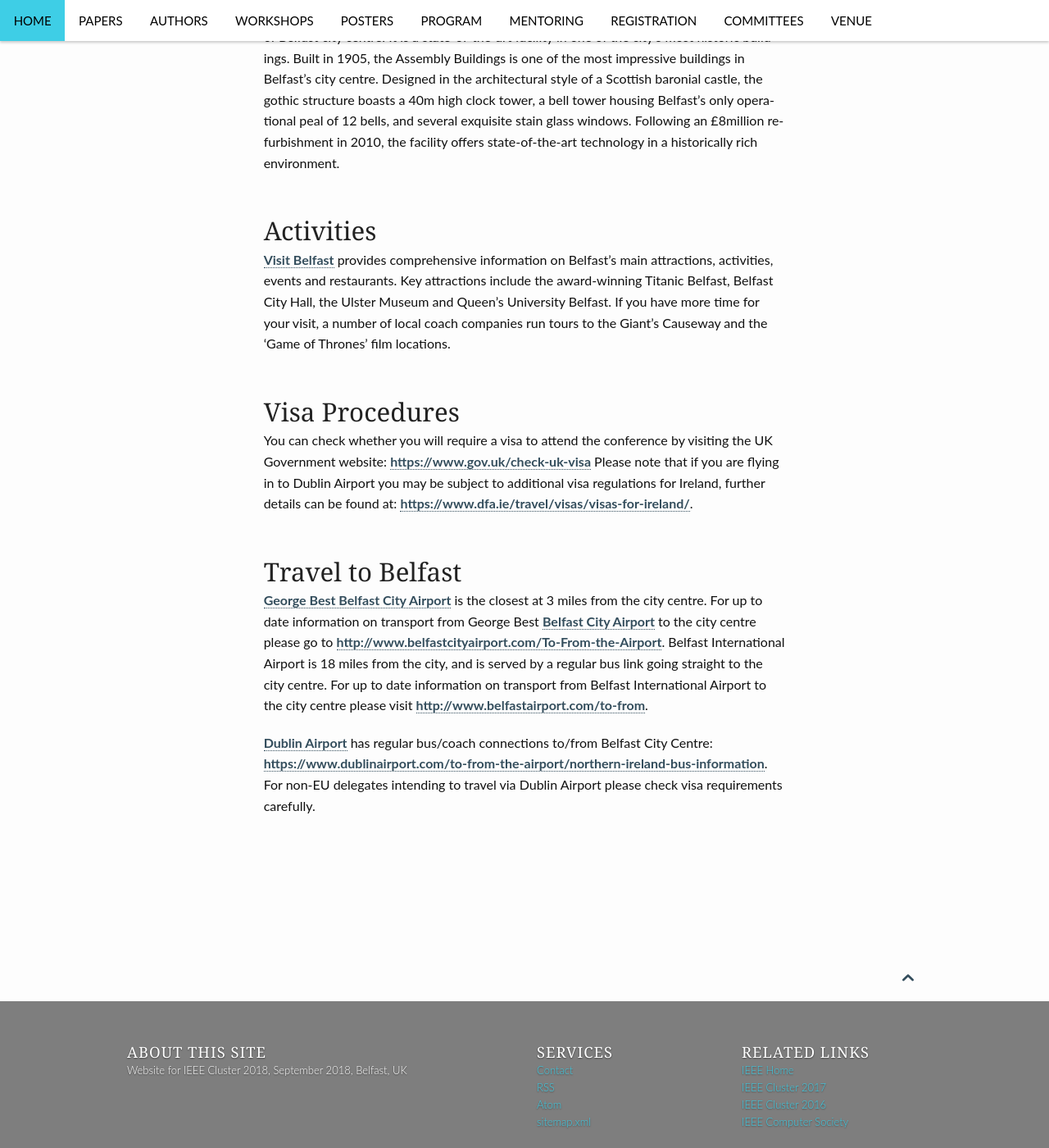
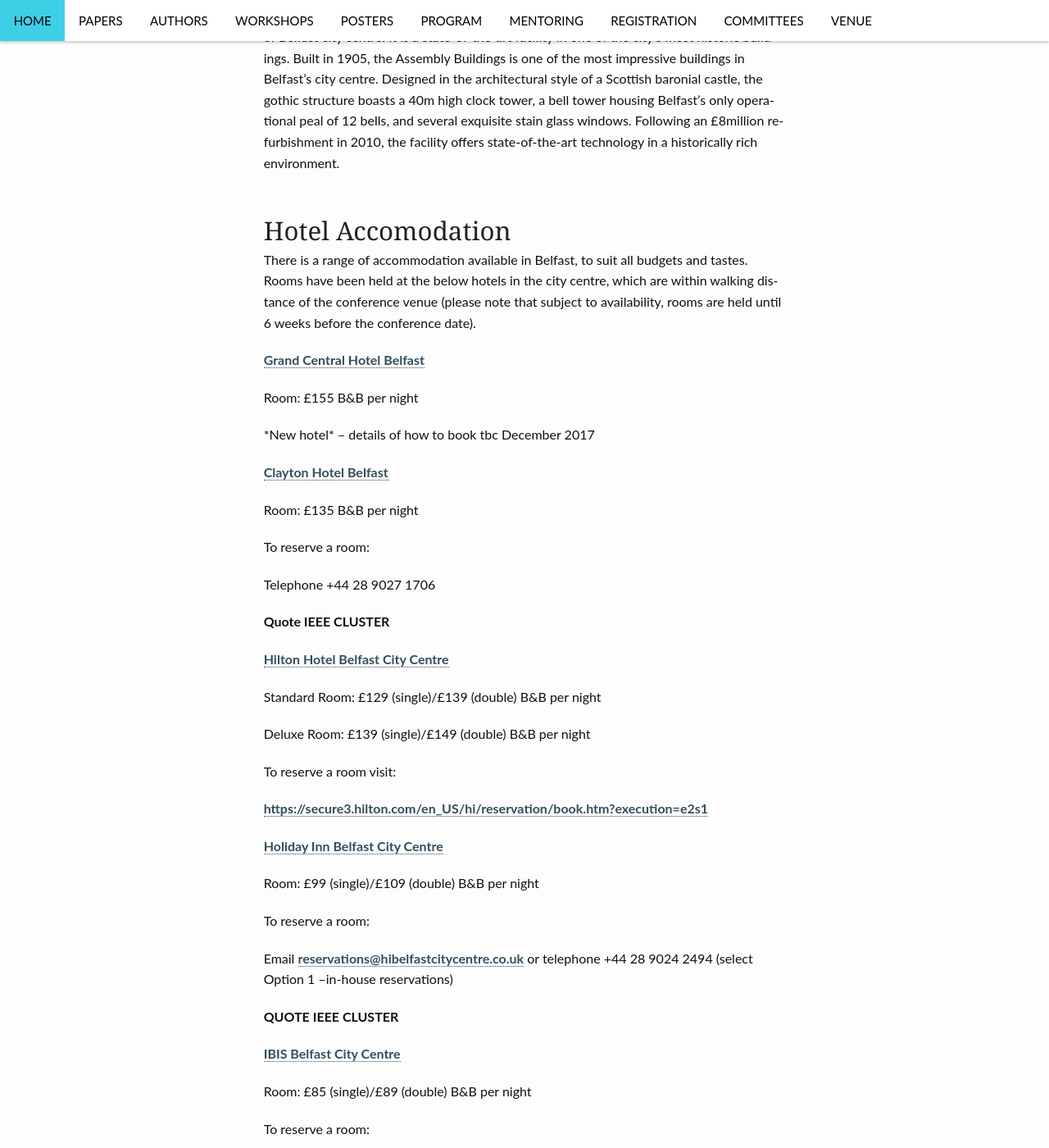
Before and after one commit to cluster2018/cluster2018, a Jekyll site: the page built from venue/index.md, in a window 1280 px wide and 1400 px high, scrolled down 602 px. Shown: the whole window at 82% size. Built offline with Jekyll 4.4.1, drawn with Linux system fonts in a browser that asks for light colours; some of the changed text lies outside the part shown.

Commit message:
Updated accomodoation info

```diff
--- a/venue/index.md
+++ b/venue/index.md
@@ -24,6 +24,61 @@ clock tower, a bell tower housing Belfast’s only operational peal of 12 bells,
 and several exquisite stain glass windows.  Following an £8million
 refurbishment in 2010, the facility offers state-of-the-art technology in a
 historically rich environment.
+
+## Hotel Accomodation
+
+There is a range of accommodation available in Belfast, to suit all budgets and
+tastes.  Rooms have been held at the below hotels in the city centre, which are
+within walking distance of the conference venue (please note that subject to
+availability, rooms are held until 6 weeks before the conference date).
+
+[Grand Central Hotel Belfast](http://www.hastingshotels.com/grand-central/)
+
+Room: £155 B&B per night
+
+\*New hotel\* – details of how to book tbc December 2017
+
+[Clayton Hotel Belfast](http://www.claytonhotelbelfast.com)
+
+Room: £135 B&B per night
+
+To reserve a room:
+
+Telephone +44 28 9027 1706
+
+**Quote IEEE CLUSTER**
+
+[Hilton Hotel Belfast City Centre](http://www3.hilton.com/en/hotels/united-kingdom/hilton-belfast-BFSHITW/index.html)
+
+Standard Room: £129 (single)/£139 (double) B&B per night
+
+Deluxe Room: £139 (single)/£149 (double) B&B per night
+
+To reserve a room visit:
+
+[https://secure3.hilton.com/en\_US/hi/reservation/book.htm?execution=e2s1](https://secure3.hilton.com/en_US/hi/reservation/book.htm?execution=e2s1)
+
+[Holiday Inn Belfast City Centre](https://www.ihg.com/holidayinn/hotels/gb/en/belfast/bfsas/hoteldetail)
+
+Room: £99 (single)/£109 (double) B&B per night
+
+To reserve a room:
+
+Email [reservations@hibelfastcitycentre.co.uk](mailto:reservations@hibelfastcitycentre.co.uk)  or telephone +44 28 9024 2494 (select Option 1 –in-house reservations)
+
+**QUOTE IEEE CLUSTER**
+
+[IBIS Belfast City Centre](http://www.ibisbelfastcity.com/)
+
+Room: £85 (single)/£89 (double) B&B per night
+
+To reserve a room:
+
+Email [h7232-re@accor.com](mailto:h7232-re@accor.com) or telephone +44 28 9023 8888 (select Option 1 –in-house reservations)
+
+**QUOTE IEEE CLUSTER**
+
+In addition to the above hotels, information about other accommodation in the city centre can be found at: [http://visitbelfast.com/stay-in-belfast/accommodation](http://visitbelfast.com/stay-in-belfast/accommodation)
 
 ## Activities
 [Visit Belfast](http://visitbelfast.com/) provides comprehensive information on Belfast’s main
```
